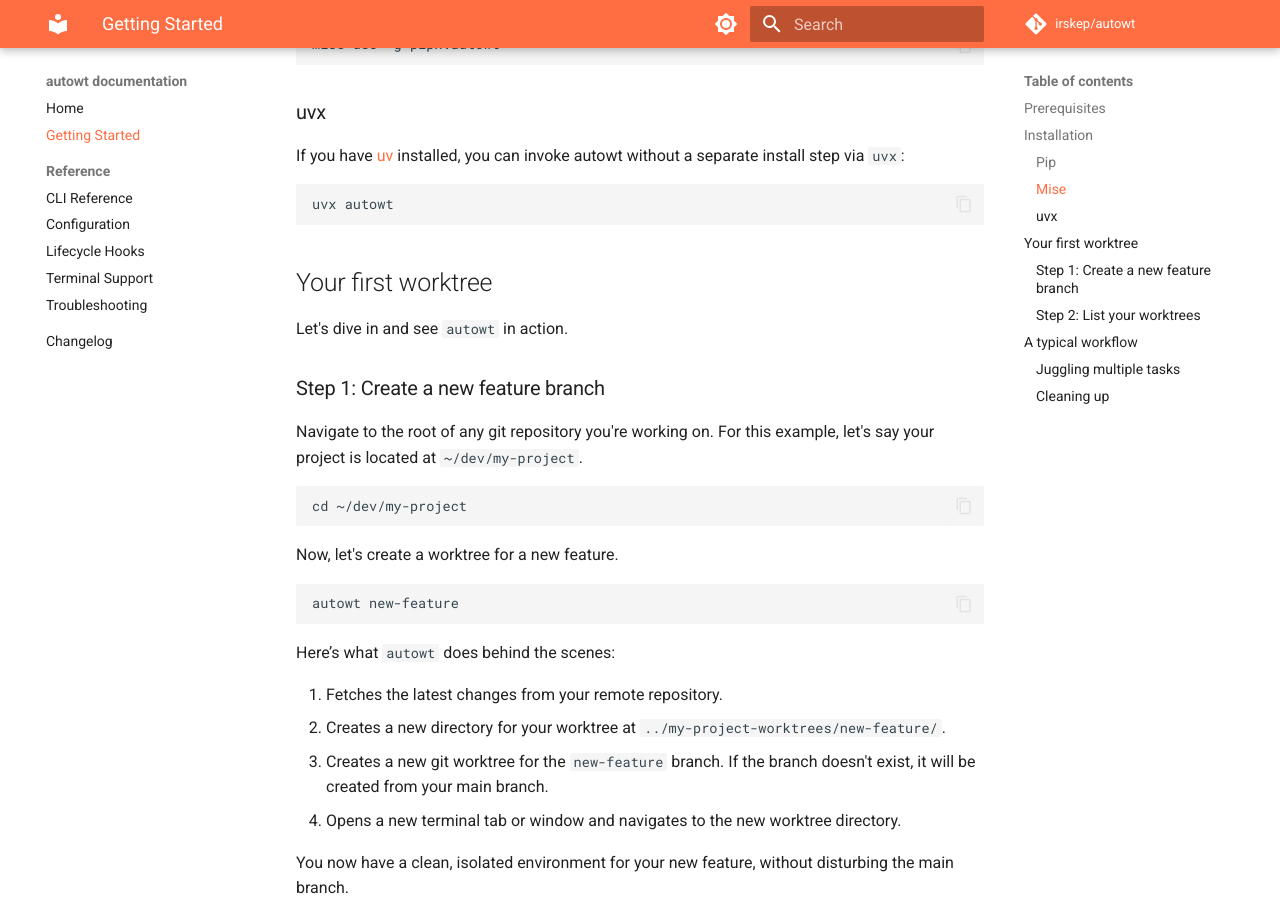
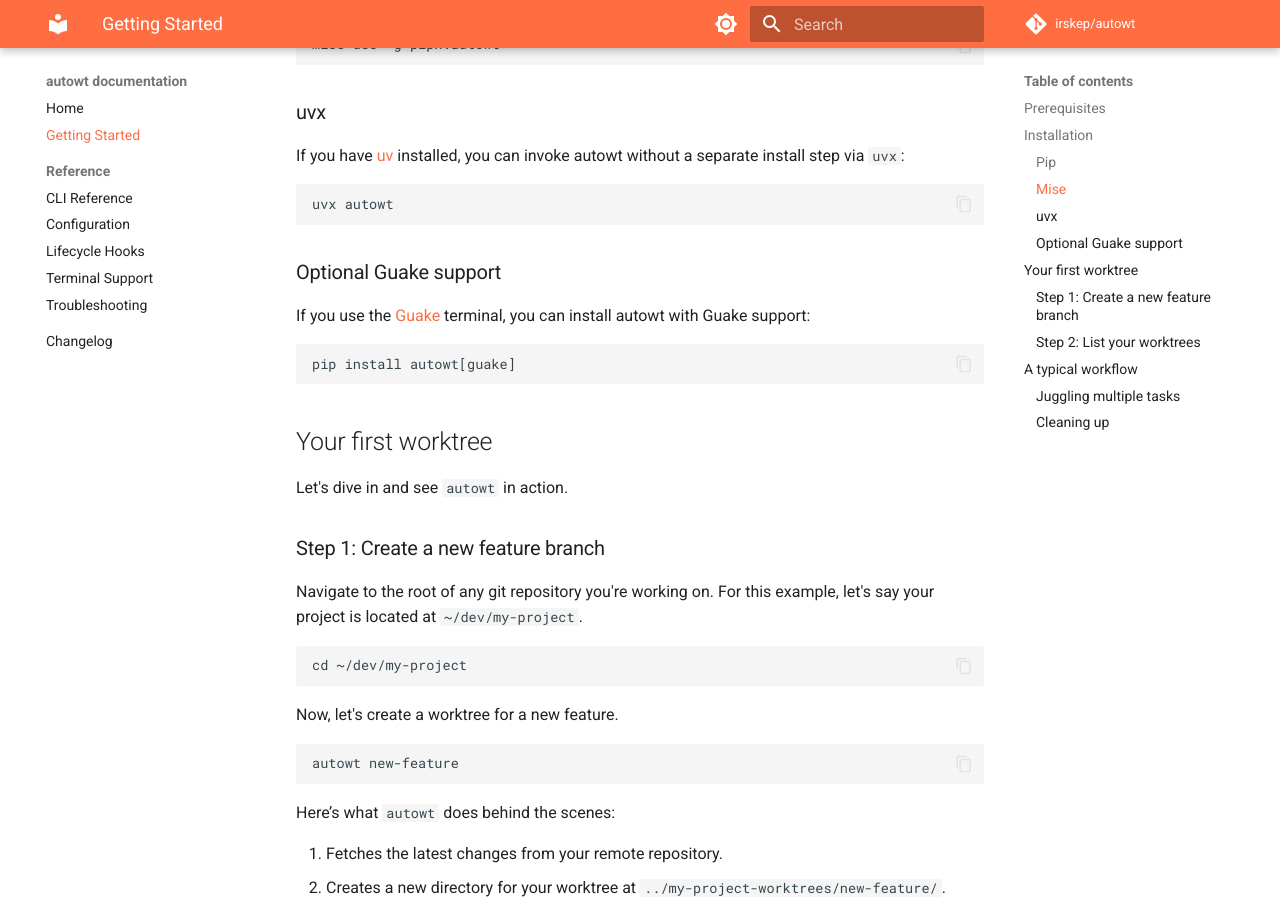
Before and after one commit to irskep/autowt, an MkDocs documentation site: the page built from docs/gettingstarted.md, in a window 1280 px wide and 900 px high, scrolled down 929 px. Built offline with MkDocs 1.6.1 and Material for MkDocs 9.7.7, drawn with Linux system fonts in a browser that asks for light colours; comment, search, counter and statistics services are not loaded; the version menu is left out.

````diff
--- a/docs/gettingstarted.md
+++ b/docs/gettingstarted.md
@@ -37,6 +37,14 @@ If you have [uv](https://docs.astral.sh/uv/) installed, you can invoke autowt wi
 
 ```bash
 uvx autowt
+```
+
+### Optional Guake support
+
+If you use the [Guake](http://guake-project.org/) terminal, you can install autowt with Guake support:
+
+```bash
+pip install autowt[guake]
 ```
 
 ## Your first worktree
--- a/mise.toml
+++ b/mise.toml
@@ -18,7 +18,7 @@ format = "uv run ruff format"
 format-check = "uv run ruff format --check"
 claude-hook-lint = "./scripts/claude-hook-lint.sh"
 sync-readme = "uv run python scripts/sync_readme.py"
-docs-install = "uv sync --group docs"
+docs-install = "uv sync --group docs --group dev"
 docs-prep = "cp CHANGELOG.md docs/CHANGELOG.md"
 
 [tasks.docs-serve]
--- a/pyproject.toml
+++ b/pyproject.toml
@@ -31,7 +31,7 @@ dependencies = [
     "textual>=0.50.0",
     "toml>=0.10.0",
     "rich>=13.0.0",
-    "automate-terminal==0.1.7",
+    "automate-terminal==0.1.8",
 ]
 
 
@@ -73,3 +73,6 @@ docs = [
     "pymdown-extensions>=10.3.1",
     "mkdocs-github-admonitions-plugin",
 ]
+guake = [
+    "automate-terminal[guake]==0.1.8",
+]
````
Also changed, not shown: CHANGELOG.md (+1 -0 lines), 1 other file.
